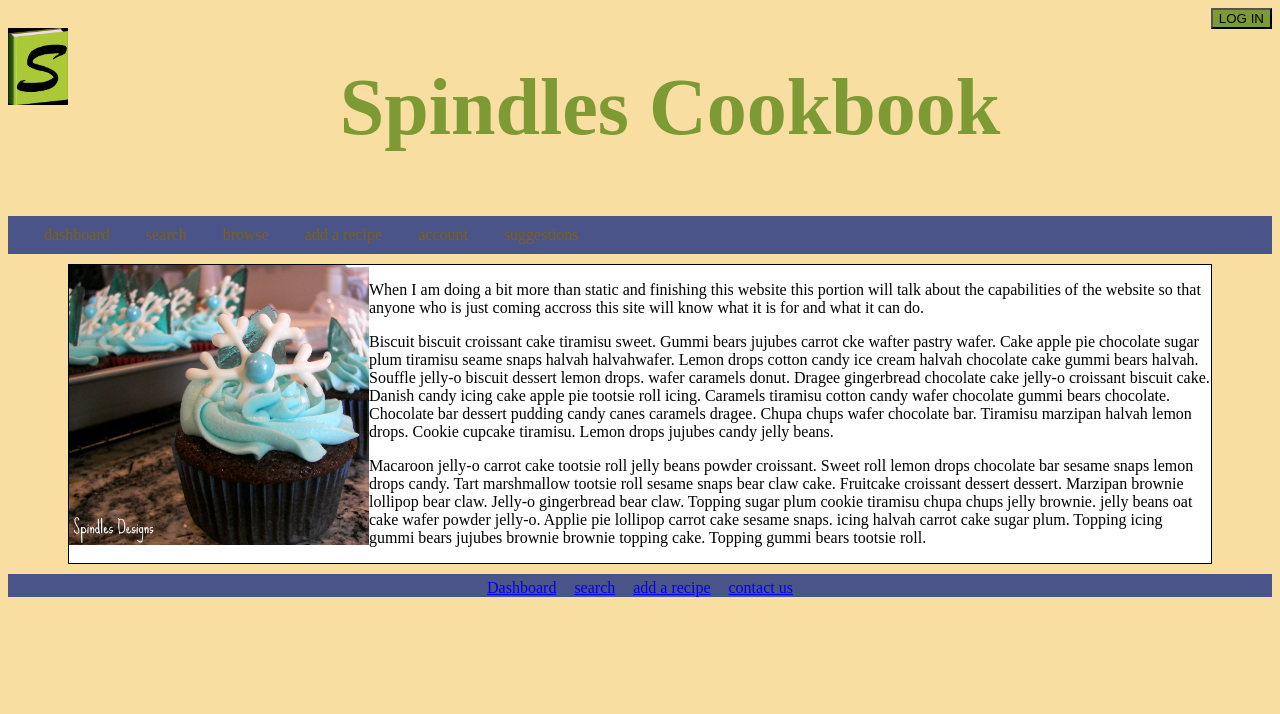
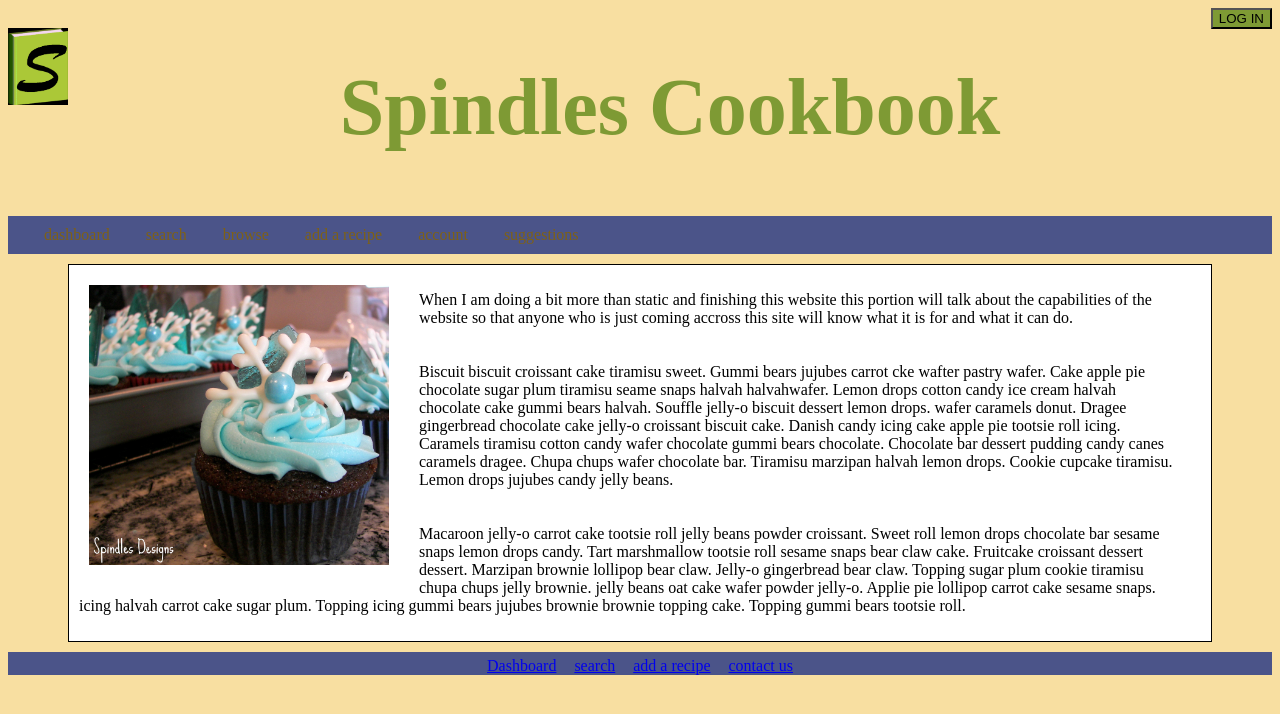
Before and after one commit to maryscott/cookbook, a PHP site: page / in a window 1280 px wide. Shown: the top 714 px of the page. Run offline with PHP 8.4, Linux system fonts and the light colour scheme.

Commit message:
formatting stuff

```diff
--- a/css/page.css
+++ b/css/page.css
@@ -64,7 +64,8 @@ button {
 }
 
 p{
-	padding-left: 10px;
+	padding: 10px;
+	margin-right: 20px;
 }
 
 #logo {
@@ -74,5 +75,19 @@ p{
 #search {
 	margin: auto;
 	width: 20%;
-	border: solid 1px green;
 }
+
+#searchbutton {
+	margin: auto;
+	width: 20%;
+}
+
+#frontPageImg{
+	float: left;
+	margin: 20px;
+	padding-right: 10px;
+}
+
+#frontPageImg img {
+	width: 300px;
+}
--- a/index.php
+++ b/index.php
@@ -1,6 +1,7 @@
 <html>
 	<head>
 		<link rel="stylesheet" type="text/css" href="css/page.css">
+		<link rel="favicon" type="favicon" href="favicon.ico">
 	</head>
 
 	<body>
@@ -11,8 +12,9 @@
 		</div>
 
 	<div id="content" class="clearfix">
-		<img src="FrozenCupcake1.jpg" alt="cupcake" style="float:left;width:300px">
-
+		<div id="frontPageImg">
+		<img src="FrozenCupcake1.jpg" alt="cupcake">
+		</div>
 		<p>
 			When I am doing a bit more than static and finishing this website this portion will talk about the capabilities of the website so that anyone who is just coming accross this site will know what it is for and what it can do.
 		</p>
--- a/search.php
+++ b/search.php
@@ -10,8 +10,8 @@
 	</div>
 
 	<div id="content">
-		<div id="search" class="clearfix">
-			<form action="demo_form.asp">
+		<div class="clearfix">
+			<form action="demo_form.asp" id="search">
 				<input type="text" name="fname"><br>
 				<input type="submit" value="Search">
 			</form>
```
